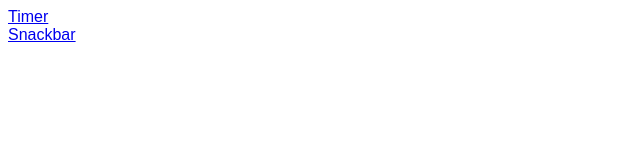
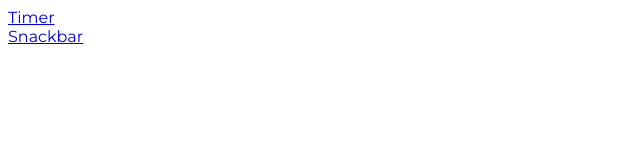
Before and after one commit to Nadiia-Yuce/goit-js-hw-10, a website built with Vite: page src/index.html in a window 1280 px wide. Shown: the full height of the page, 0-640 px from the left. Built offline with nearby package versions, Linux system fonts and the light colour scheme.

Commit message:
Update styles.css

```diff
--- a/src/css/styles.css
+++ b/src/css/styles.css
@@ -1,3 +1,5 @@
+@import url('https://fonts.googleapis.com/css2?family=Montserrat:wght@400..500&display=swap');
+
 * {
   box-sizing: border-box;
 }
```
